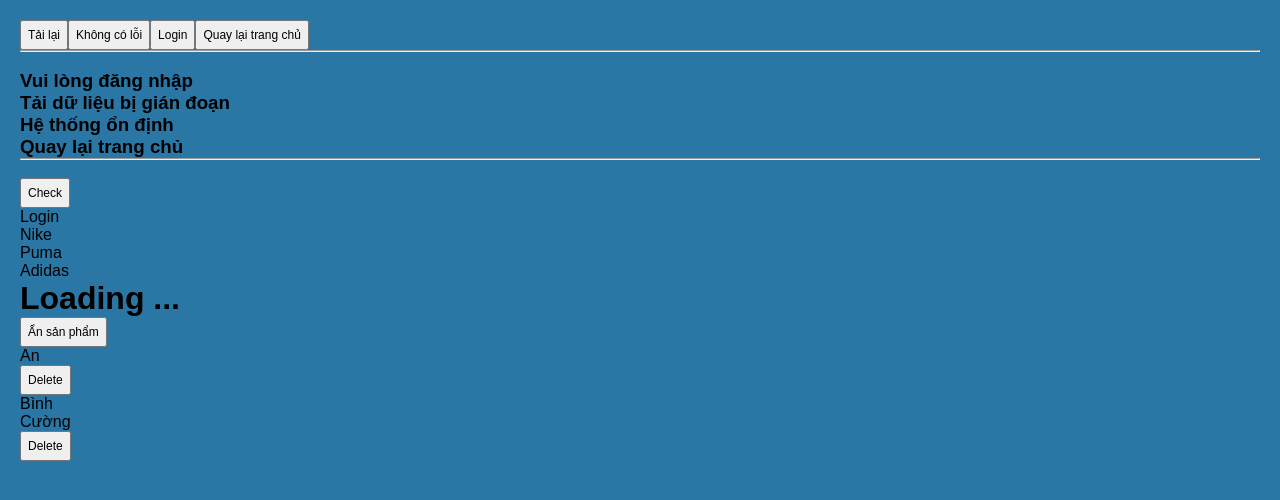
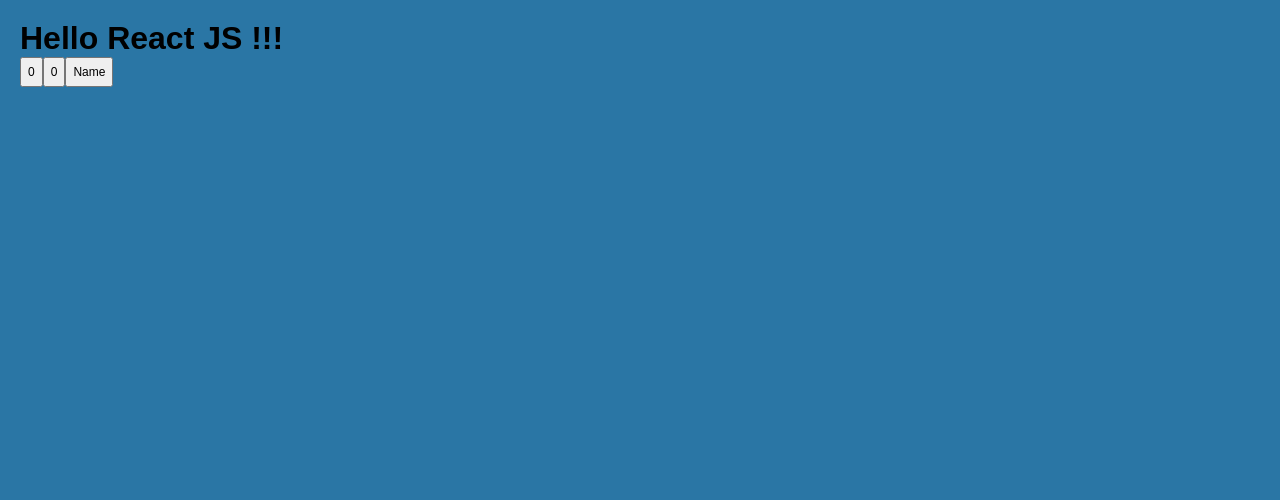
Before and after one commit to TruongTuanDung2001/React-learning, a React (Vite) app: page / in a window 1280 px wide. Shown: the top 500 px of the page. Built offline with nearby package versions, Linux system fonts and the light colour scheme.

Commit message:
UseEffect react js

```diff
--- a/src/App.jsx
+++ b/src/App.jsx
@@ -15,8 +15,16 @@
 //   Exp10
 // } from "./components/expReact1";
 // import { Exp1, Exp2, Exp3, Exp4 } from "./components/ExpReact2";
-import { Check, ConditionalRendering, LoadingData, ManagerUsers, ShowHideProduct, ShowProduct } from "./components/ConditionalRendering";
+import {
+  Check,
+  ConditionalRendering,
+  LoadingData,
+  ManagerUsers,
+  ShowHideProduct,
+  ShowProduct,
+} from "./components/ConditionalRendering";
 
+import { UseEffect, UseEffect2, UseEffect3 } from "./components/UseEffect";
 //
 function App() {
   const [count, setCount] = useState(0); //setCount để thay đổi count lưu lại sau khi chạy increase()
@@ -211,8 +219,8 @@
   );
 }
 
-//Conditional Rendering
-function Conditional(){
+// Conditional Rendering
+function Conditional() {
   const [loading, setLoading] = useState(false);
   const [error, setError] = useState(false);
   const [login, setLogin] = useState(false);
@@ -220,36 +228,52 @@
 
   return (
     <div className="conditionalRendering">
-      <button onClick={() => setLoading(!loading)}>{loading ? "Ngưng tải" : "Tải lại"}</button>
-      <button onClick={() => setError(!error)}>{error ? "Đang bị lỗi" : "Không có lỗi"}</button>
-      <button onClick={() => setLogin(!login)}>{login ? "Logout" : "Login"}</button>
-      <button onClick={() => setHome(!home)}>{home ? "Thoát trang chủ" : "Quay lại trang chủ"}</button>
+      <button onClick={() => setLoading(!loading)}>
+        {loading ? "Ngưng tải" : "Tải lại"}
+      </button>
+      <button onClick={() => setError(!error)}>
+        {error ? "Đang bị lỗi" : "Không có lỗi"}
+      </button>
+      <button onClick={() => setLogin(!login)}>
+        {login ? "Logout" : "Login"}
+      </button>
+      <button onClick={() => setHome(!home)}>
+        {home ? "Thoát trang chủ" : "Quay lại trang chủ"}
+      </button>
       <hr /> <br />
       <ConditionalRendering
-        key = "1"
-        loading = {loading}
-        login = {login}
-        error = {error}
-        home = {home}
+        key="1"
+        loading={loading}
+        login={login}
+        error={error}
+        home={home}
       />
       <hr /> <br />
       {/*  */}
       <Check />
-
       {/*  */}
       <ShowProduct />
-
       {/*  */}
       <LoadingData />
-
       {/*  */}
       <ShowHideProduct />
-
       {/*  */}
       <ManagerUsers />
     </div>
-  )
+  );
 }
 
+// UseEffect
+function Effect() {
+  return (
+    <div className="useEffect">
+      <UseEffect />
+
+      <UseEffect2 />
+
+      <UseEffect3 />
+    </div>
+  );
+}
 //
-export { App, MapProduct, ExpReact1, ExpReact2, Conditional };
+export { App, MapProduct, ExpReact1, ExpReact2, Conditional, Effect };
--- /dev/null
+++ b/src/components/UseEffect.jsx
@@ -0,0 +1,46 @@
+import { useEffect, useState } from "react";
+
+//use effect dùng để làm 1 việc khi component được render hoặc khi dữ liệu thay đổi
+
+// cấu trúc cơ bản, có thể có [] và không có [], hoặc gán [] là các useState
+// useEffect(() => {
+//     //code muốn chạy
+// }, [])
+
+// th1: có dấu [], chỉ chạy 1 lần duy nhất khi component được khởi tạo, trang mở -> react render -> useEffect chạy
+function UseEffect(){
+    useEffect(() => {
+        console.log("Component đã render lần đầu");
+    }, [])
+    return <><h1>Hello React JS !!!</h1></>
+}
+
+// th2: không có dấu [], thì mối lần component bất kỳ đổi thì nó sẽ chạy
+function UseEffect2(){
+    useEffect(() => {
+        console.log("Render");
+    },)
+
+    const [count, setCount] = useState(0)
+    return (<>
+        <button onClick={() => setCount(count + 1)}>{count}</button>
+    </>)
+}
+
+// th3, có dữ liệu bên trong [], nó chỉ chạy khi dependency có count thay đổi thì nó chạy, nếu thay đổi text thì cũng không chạy, nếu muốn chạy nhiều thì thêm vào [count, text]
+function UseEffect3(){
+    const [count, setCount]  = useState(0);
+    const [text, setText] = useState("Name");
+    useEffect(() => {
+        console.log("Render count, text");
+    }, [count, text]);
+
+    return (<>
+        <button onClick={() => setCount(count + 1)}>{count}</button>
+        <button onClick={() => setText(text + count)}>{text}</button>
+    </>)
+}
+
+
+//
+export {UseEffect, UseEffect2, UseEffect3}
--- a/src/main.jsx
+++ b/src/main.jsx
@@ -7,6 +7,7 @@
   ExpReact1,
   ExpReact2,
   Conditional,
+  Effect
 } from "./App.jsx";
 
 createRoot(document.getElementById("root")).render(
@@ -19,6 +20,9 @@
     {/* <ExpReact2 /> */}
 
     {/* ConditionalRendering */}
-    <Conditional />
+    {/* <Conditional /> */}
+
+    {/* Use Effect */}
+    <Effect />
   </StrictMode>,
 );
```
